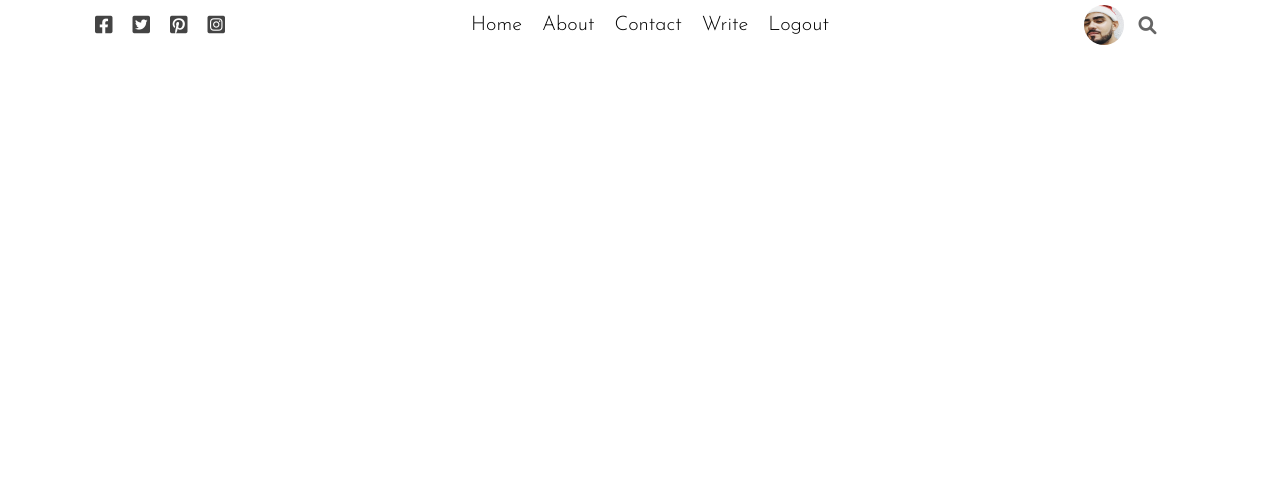
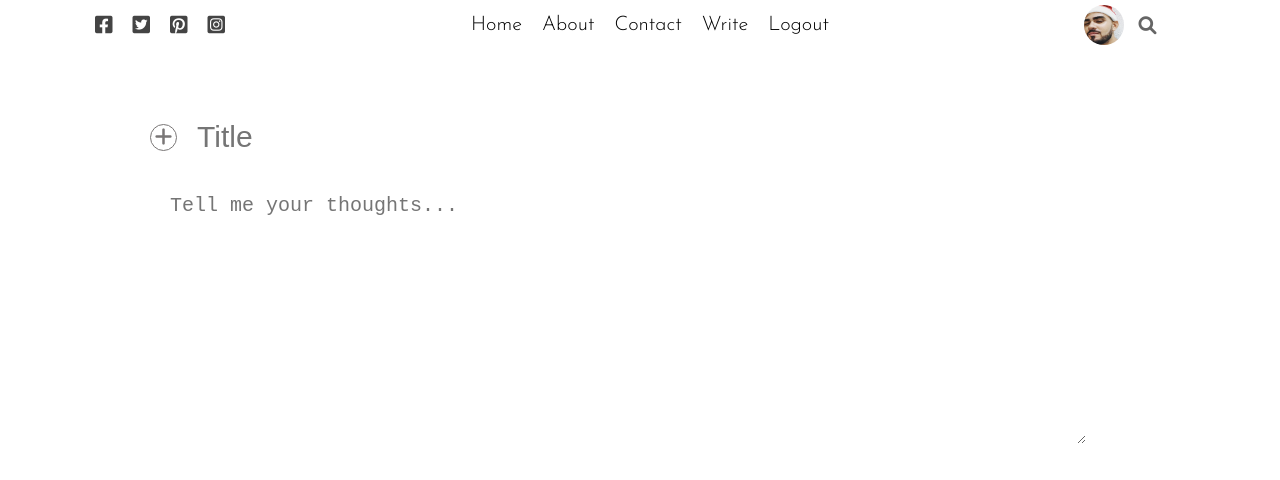
Before and after one commit to wesleysan7os/cine94, a React (Create React App) app in the folder front-end/: page /create in a window 1280 px wide. Shown: the top 480 px of the page. Built offline with nearby package versions, Linux system fonts and the light colour scheme; no server answers; the HTML template or start-up script is replaced by a standard one.

Commit message:
adding create post component

```diff
--- a/front-end/src/App.js
+++ b/front-end/src/App.js
@@ -1,7 +1,8 @@
 import { BrowserRouter as Router, Routes, Route } from "react-router-dom";
 import TopBar from "./components/TopBar";
 import Home from "./pages/Home";
-import PostPage from "./pages/PostPage";
+import SinglePost from "./pages/PostPage";
+import CreatePost from "./pages/WritePage";
 
 function App() {
   return (
@@ -9,9 +10,9 @@ function App() {
       <TopBar />
       <Routes>
         <Route exact path="/" element={<Home />} />
-        {/* {<Route path="/create" element={<CreatePost />}> */}
-        <Route path="/posts/:id" element={<PostPage />} />
-        {/* <Route path="*" element={<NotFoundPage />} /> */}
+        <Route path="/create" element={<CreatePost />} />
+        <Route path="/posts/:id" element={<SinglePost />} />
+        {/* <Route path="*" element={<NotFoundPage />}  /> */}
       </Routes>
     </Router>
   );
--- a/front-end/src/components/TopBar/index.jsx
+++ b/front-end/src/components/TopBar/index.jsx
@@ -16,7 +16,7 @@ export default function TopBar() {
           <li className="topListItem"><Link to="/" style={{ textDecoration: "none", color: "inherit"}}>Home</Link></li>
           <li className="topListItem">About</li>
           <li className="topListItem">Contact</li>
-          <li className="topListItem">Write</li>
+          <li className="topListItem"><Link to="/create" style={{ textDecoration: "none", color: "inherit"}}>Write</Link></li>
           <li className="topListItem">Logout</li>
         </ul>
       </div>
--- a/front-end/src/pages/PostPage/index.jsx
+++ b/front-end/src/pages/PostPage/index.jsx
@@ -1,8 +1,8 @@
 import SideBar from '../../components/SideBar';
 import PostDetails from "../../components/PostDetails";
-import "./postPage.css";
+import "./singlePost.css";
 
-export default function PostPage() {
+export default function SinglePost() {
   return (
     <div className="singlePost">
       <SideBar />
--- /dev/null
+++ b/front-end/src/pages/WritePage/createPost.css
@@ -0,0 +1,37 @@
+.write {
+  padding-top: 50px;
+}
+
+.writeFormGroup {
+  margin-left: 150px;
+  display: flex;
+  align-items: center;
+}
+
+.writeIcon {
+  height: 25px;
+  width: 25px;
+  border-radius: 50%;
+  border: 1px solid;
+  display: flex;
+  align-items: center;
+  justify-content: center;
+  font-size: 20px;
+  color: rgb(121, 118, 118);
+  cursor: pointer;
+}
+
+.writeInput {
+  font-size: 30px;
+  border: none;
+  padding: 20px;
+  width: 70vw;
+}
+
+.writeInput:focus {
+  outline: none;
+}
+
+.writeText {
+  font-size: 20px;
+}
--- /dev/null
+++ b/front-end/src/pages/WritePage/index.jsx
@@ -0,0 +1,30 @@
+import "./createPost.css";
+
+export default function CreatePost() {
+  return (
+    <div className="write">
+      <form className="writeForm">
+        <div className="writeFormGroup">
+          <label htmlFor="fileInput">
+            <i className="writeIcon fas fa-plus"></i>
+          </label>
+          <input type="file" id="fileInput" style={{ display: "none" }} />
+          <input
+            type="text"
+            placeholder="Title"
+            className="writeInput"
+            autoFocus={true}
+          />
+        </div>
+        <div className="writeFormGroup">
+          <textarea
+            placeholder="Tell me your thoughts..."
+            type="text"
+            className="writeInput writeText"
+            rows={10}
+          ></textarea>
+        </div>
+      </form>
+    </div>
+  );
+}
```
Also changed, not shown: front-end/src/pages/PostPage/singlePost.css (renamed from front-end/src/pages/PostPage/postPage.css).
